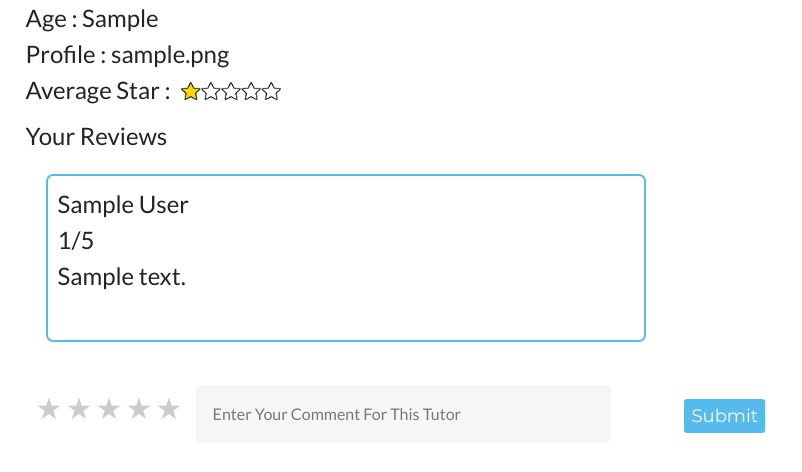
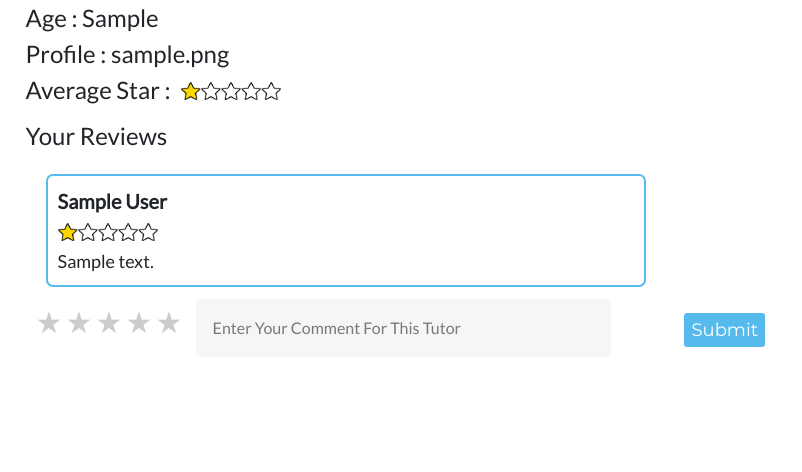
Before and after one commit to 6210612609/projectX, a Django app: page /students/course/tutor/1 in a window 1280 px wide. Shown: the part 276-748 px from the top of the page, without its empty margins (0-802 px from the left). Run offline with Django 3.2, Linux system fonts and the light colour scheme; a user stored in the database is signed in; tables that the repository leaves empty hold one stand-in row (values such as "Sample post").

Commit message:
tutor_detail

```diff
--- a/proX/users/templates/students/tutor_detail.html
+++ b/proX/users/templates/students/tutor_detail.html
@@ -35,7 +35,7 @@
         width: 600px;
         padding: 10px;
         border: 2px solid #56baed;
-        margin-bottom: 1px;
+        margin-bottom: -30px;
         border-radius: 7px ;
     }
 
@@ -54,8 +54,10 @@ Your Reviews
 {% for review in reviews %}
 <div class="comment fadeInDown" style="text-align: left;">
 <div class="p" >
-    {{review.student.first_name}} {{review.student.last_name}} <br>{{review.star}}/5<br>{{review.comment}} <br>
-    <br>
+    <p style ="font-weight: bold; font-size: 20px;" >{{review.student.first_name}} {{review.student.last_name}}</p>
+    <div style="margin-left: 0px; margin-top: -8px;"><h1><div style= "width:calc(20% * {{ review.star }})"></div>
+        <img src = "{% static 'images/stars.png' %}"  title = "{{review.star}}"> </div>
+    <p style ="font-size : 18px; margin-top: 40px;margin-bottom: 0px;">{{review.comment}}</p>
 </div>
 </div>
 {% endfor %}
```
